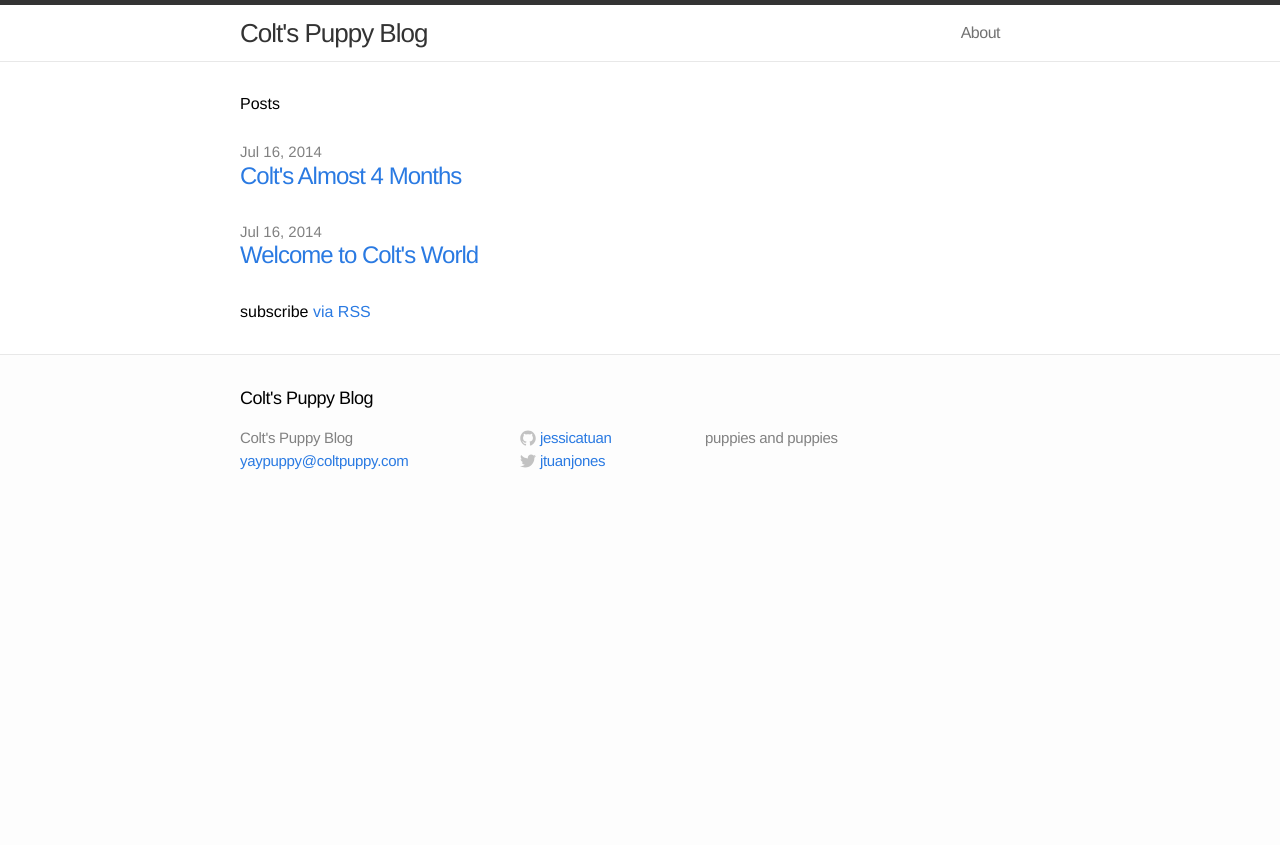
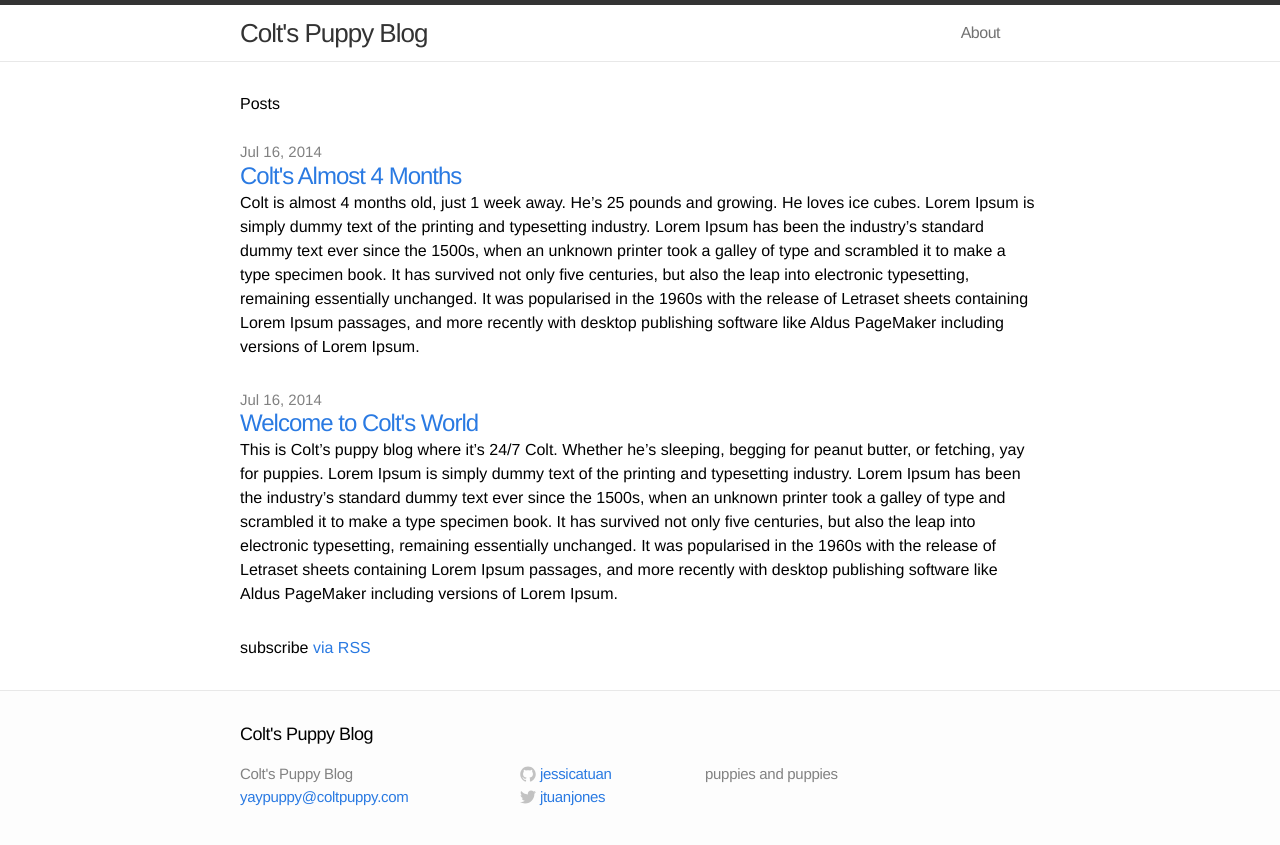
Before and after one commit to jessicatuan/jessicatuan.github.io, a Jekyll site: the page built from index.html, in a window 1280 px wide. Shown: the top 845 px of the page. Built offline with Jekyll 4.4.1, drawn with Linux system fonts in a browser that asks for light colours.

Commit message:
made 2 blog posts

```diff
--- a/_posts/2014-07-16-colt-almost-4-months.markdown
+++ b/_posts/2014-07-16-colt-almost-4-months.markdown
@@ -5,4 +5,4 @@ date:   2014-07-16 19:45:46
 categories: birthday
 ---
 
-Colt is almost 4 months old, just 1 week away. He's 25 pounds and growing. He loves ice cubes.
+Colt is almost 4 months old, just 1 week away. He's 25 pounds and growing. He loves ice cubes. Lorem Ipsum is simply dummy text of the printing and typesetting industry. Lorem Ipsum has been the industry's standard dummy text ever since the 1500s, when an unknown printer took a galley of type and scrambled it to make a type specimen book. It has survived not only five centuries, but also the leap into electronic typesetting, remaining essentially unchanged. It was popularised in the 1960s with the release of Letraset sheets containing Lorem Ipsum passages, and more recently with desktop publishing software like Aldus PageMaker including versions of Lorem Ipsum.
--- a/_posts/2014-07-16-welcome-to-jekyll.markdown
+++ b/_posts/2014-07-16-welcome-to-jekyll.markdown
@@ -6,6 +6,7 @@ categories: puppy
 ---
 
 This is Colt's puppy blog where it's 24/7 Colt. Whether he's sleeping, begging for peanut butter, or fetching, yay for puppies.
+Lorem Ipsum is simply dummy text of the printing and typesetting industry. Lorem Ipsum has been the industry's standard dummy text ever since the 1500s, when an unknown printer took a galley of type and scrambled it to make a type specimen book. It has survived not only five centuries, but also the leap into electronic typesetting, remaining essentially unchanged. It was popularised in the 1960s with the release of Letraset sheets containing Lorem Ipsum passages, and more recently with desktop publishing software like Aldus PageMaker including versions of Lorem Ipsum.
 
 Jekyll also offers powerful support for code snippets:
 
--- a/index.html
+++ b/index.html
@@ -11,6 +11,7 @@ layout: default
       <li>
         <span class="post-date">{{ post.date | date: "%b %-d, %Y" }}</span>
         <a class="post-link" href="{{ post.url | prepend: site.baseurl }}">{{ post.title }}</a>
+        <p>{{ post.excerpt }}</p>
       </li>
     {% endfor %}
   </ul>
```
